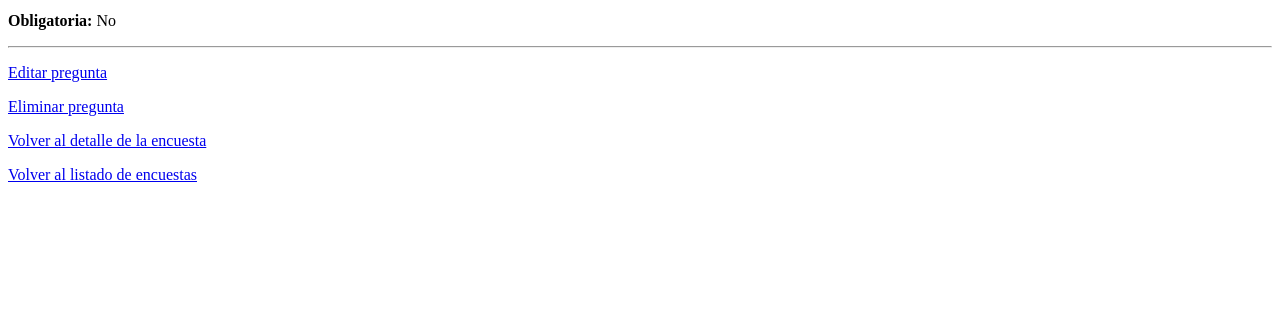
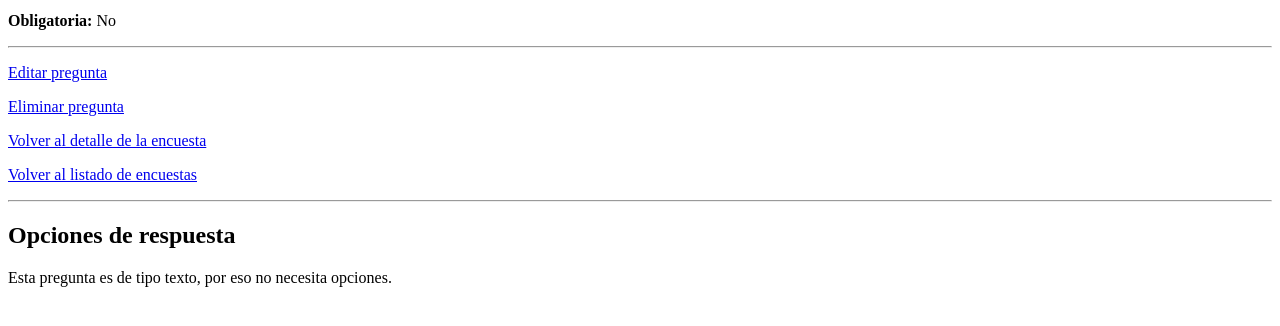
Before and after one commit to Jsagarcrespo/ProyectoDjango, a Django app: page /encuestas/1/preguntas/1/ in a window 1280 px wide. Shown: the part 170-496 px from the top of the page. Run offline with Django 5.2, Linux system fonts and the light colour scheme; data comes from the database, SQL or seed files in the repository; parts of the project's set-up code (start-up, migrations or seed data) failed here and were passed over.

Commit message:
feat: Crear y detalle opcion
- Añadidas las vistas, rutas y plantillas para crear y consultar opciones asociadas a una pregunta.

- Se usa commit=False porque el formulario solo recoge el texto de la opcion. La pregunta se obtiene desde la URL y se asigna manualmente antes de guardar.

```diff
--- a/GestionEcuestasR8/encuestas/templates/encuestas/detalle_pregunta.html
+++ b/GestionEcuestasR8/encuestas/templates/encuestas/detalle_pregunta.html
@@ -58,5 +58,41 @@
         </a>
     </p>
 
+    <hr>
+
+    <h2>Opciones de respuesta</h2>
+
+{% if pregunta.tipo_pregunta == 'multiple' %}
+
+    <ul>
+        {% for opcion in pregunta.opciones.all %}
+
+            <li>
+                {{ opcion.texto }}
+
+                <a href="{% url 'detalle_opcion' encuesta.id pregunta.id opcion.id %}">
+                    Ver detalle
+                </a>
+            </li>
+
+        {% empty %}
+
+            <li>Esta pregunta todavía no tiene opciones.</li>
+
+        {% endfor %}
+    </ul>
+
+    <a href="{% url 'crear_opcion' encuesta.id pregunta.id %}">
+        Añadir opción
+    </a>
+
+{% else %}
+
+    <p>
+        Esta pregunta es de tipo texto, por eso no necesita opciones.
+    </p>
+
+{% endif %}
+
 </body>
 </html>
--- a/GestionEcuestasR8/encuestas/urls.py
+++ b/GestionEcuestasR8/encuestas/urls.py
@@ -14,5 +14,7 @@ urlpatterns = [
     path('<int:encuesta_id>/preguntas/<int:pregunta_id>/',views.detalle_pregunta,name='detalle_pregunta'),
     path('<int:encuesta_id>/preguntas/<int:pregunta_id>/editar/',views.editar_pregunta,name='editar_pregunta'),
     path('<int:encuesta_id>/preguntas/<int:pregunta_id>/eliminar/',views.eliminar_pregunta,name='eliminar_pregunta'),
+    path('<int:encuesta_id>/preguntas/<int:pregunta_id>/opciones/crear/',views.crear_opcion,name='crear_opcion'),
+    path('<int:encuesta_id>/preguntas/<int:pregunta_id>/opciones/<int:opcion_id>/',views.detalle_opcion,name='detalle_opcion'),
 
 ]
--- a/GestionEcuestasR8/encuestas/views.py
+++ b/GestionEcuestasR8/encuestas/views.py
@@ -1,9 +1,12 @@
 from django.shortcuts import render, redirect, get_object_or_404
-from .models import Encuesta, Pregunta
+from .models import Encuesta, Pregunta, Opcion
 from .forms import EncuestaForm
 
 from .models import Pregunta
 from .forms import PreguntaForm
+
+from .models import Opcion
+from .forms import OpcionForm
 
 # Create your views here.
 def index(request):
@@ -114,9 +117,7 @@ def crear_pregunta(request, encuesta_id):
         if formulario.is_valid():
 
             pregunta = formulario.save(commit=False)
-
             pregunta.encuesta = encuesta
-
             pregunta.save()
 
             return redirect(
@@ -239,3 +240,76 @@ def eliminar_pregunta (request, encuesta_id, pregunta_id):
             'pregunta': pregunta,
         }
     )
+
+
+## Opciones
+
+def crear_opcion(request, encuesta_id, pregunta_id):
+
+    encuesta = get_object_or_404(Encuesta, id=encuesta_id)
+
+    pregunta = get_object_or_404(
+        Pregunta,
+        id=pregunta_id,
+        encuesta=encuesta
+    )
+
+    if request.method == 'POST':
+
+        formulario = OpcionForm(request.POST)
+
+        if formulario.is_valid():
+
+            ## Creamos el objeto pero sin guardarlo
+            opcion = formulario.save(commit=False)
+            ## con esto referenciamos a la pregunta que pertenece
+            opcion.pregunta = pregunta
+            opcion.save()
+
+            return redirect(
+                'detalle_opcion',
+                encuesta_id=encuesta.id,
+                pregunta_id=pregunta.id,
+                opcion_id=opcion.id
+            )
+
+    else:
+
+        formulario = OpcionForm()
+
+    return render(
+        request,
+        'encuestas/crear_opcion.html',
+        {
+            'formulario': formulario,
+            'encuesta': encuesta,
+            'pregunta': pregunta
+        }
+    )
+
+
+def detalle_opcion(request, encuesta_id, pregunta_id, opcion_id):
+
+    encuesta = get_object_or_404(Encuesta, id=encuesta_id)
+
+    pregunta = get_object_or_404(
+        Pregunta,
+        id=pregunta_id,
+        encuesta=encuesta
+    )
+
+    opcion = get_object_or_404(
+        Opcion,
+        id=opcion_id,
+        pregunta=pregunta
+    )
+
+    return render(
+        request,
+        'encuestas/detalle_opcion.html',
+        {
+            'encuesta': encuesta,
+            'pregunta': pregunta,
+            'opcion': opcion
+        }
+    )
```
Also changed, not shown: GestionEcuestasR8/encuestas/forms.py (+12 -0 lines), GestionEcuestasR8/encuestas/templates/encuestas/crear_opcion.html (added, +40 -0 lines), GestionEcuestasR8/encuestas/templates/encuestas/detalle_opcion.html (added, +42 -0 lines).
